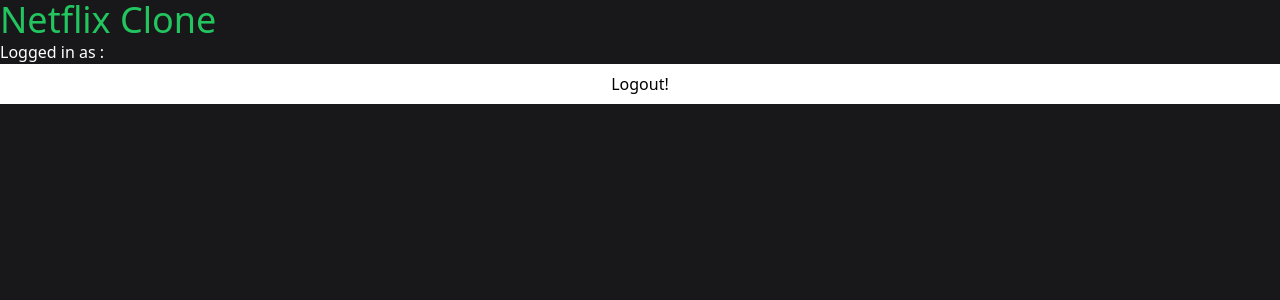
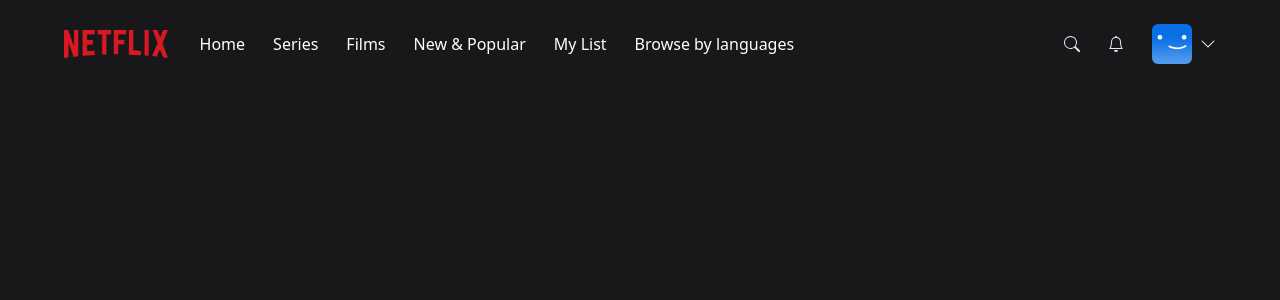
Before and after one commit to yfchenkeepgoing/Netflix_clone, a Next.js app: page / in a window 1280 px wide. Shown: the top 300 px of the page. Built offline with nearby package versions, Linux system fonts and the light colour scheme; no server answers; the database is empty; sample sign-in values are in the browser's storage.

Commit message:
Implement Navagation Component

```diff
--- /dev/null
+++ b/components/AccountMenu.tsx
@@ -0,0 +1,34 @@
+import { signOut } from "next-auth/react";
+import React from "react";
+
+interface AccountMenuProps {
+    visible: boolean;
+
+}
+
+const AccountMenu: React.FC<AccountMenuProps> = ({
+    visible
+}) => {
+    if (!visible) {
+        return null;
+    }
+
+    return (
+        <div className="bg-black w-56 absolute top-14 right-0 py-5 flex-col border-2 border-gray-800 flex">
+            <div className="flex flex-col gap-3">
+                <div className="px-3 group/item flex flex-row gap-3 items-center w-full">
+                    <img className="w-8 rounded-md" src="/images/default-blue.png" alt="" />
+                    <p className="text-white text-sm group-hover/item:underline">
+                        Username
+                    </p>
+                </div>
+                <hr className="bg-gray-600 border-0 h-px my-4" />
+                <div onClick={() => signOut()} className="px-3 text-center text-white text-sm hover:underline">
+                    Sign out of Netflix
+                </div>
+            </div>
+        </div>
+    )
+}
+
+export default AccountMenu;
--- /dev/null
+++ b/components/MobileMenu.tsx
@@ -0,0 +1,38 @@
+import React from 'react';
+
+interface MobileMenuProps {
+    visible?: boolean;
+}
+
+const MobileMenu: React.FC<MobileMenuProps> = ({ visible }) => {
+    if (!visible) {
+        return null;
+    }
+
+    return (
+        <div className="bg-black w-56 absolute top-8 left-0 py-5 flex-col border-2 border-gray-800 flex">
+            <div className='flex flex-col gap-4'>
+                <div className='px-3 text-center text-white hover:underline'>
+                    Home
+                </div>
+                <div className='px-3 text-center text-white hover:underline'>
+                    Series
+                </div>
+                <div className='px-3 text-center text-white hover:underline'>
+                    Films
+                </div>
+                <div className='px-3 text-center text-white hover:underline'>
+                    New & Popular
+                </div>
+                <div className='px-3 text-center text-white hover:underline'>
+                    My List
+                </div>
+                <div className='px-3 text-center text-white hover:underline'>
+                    Browse by Languages
+                </div>
+            </div>
+        </div>
+    )
+};
+
+export default MobileMenu;
--- /dev/null
+++ b/components/Navbar.tsx
@@ -0,0 +1,100 @@
+import { useCallback, useEffect, useState } from "react";
+import MobileMenu from "./MobileMenu";
+import NavbarItem from "./NavbarItem";
+
+import { BsChevronDown, BsSearch, BsBell } from 'react-icons/bs';
+import AccountMenu from "./AccountMenu";
+
+const TOP_OFFSET = 66;
+
+const Navbar = () => {
+    const [showMobileMenu, setShowMobileMenu] = useState(false);
+    const [showAccountMenu, setShowAccountMenu] = useState(false);
+    const [showBackground, setShowBackground] = useState(false);
+
+    useEffect(() => {
+        const handleScroll = () => {
+            if (window.scrollY >= TOP_OFFSET) {
+                setShowBackground(true);
+            } else {
+                setShowBackground(false);
+            }
+        }
+
+        window.addEventListener('scroll', handleScroll); // listen to scroll event
+
+        return () => {
+            window.removeEventListener('scroll', handleScroll); // remove listener
+        }
+    }, []);
+
+    const toggleMobileMenu = useCallback(() => {
+        setShowMobileMenu((current) => !current);
+    }, []);
+
+    const toggleAccountMenu = useCallback(() => {
+        setShowAccountMenu((current) => !current);
+    }, []);
+
+    return (
+        // navigation type
+        <nav className="w-full fixed z-40">
+            <div
+                className={`
+                    px-4
+                    md:px-16
+                    py-6
+                    flex
+                    flex-row
+                    items-center
+                    transition
+                    duration-500
+                    ${showBackground ? 'bg-zinc-900 bg-opacity-90' : ''}
+
+                `}
+            >
+                <img className="h-4 lg:h-7" src="/images/logo.png" alt="Logo" />
+                <div
+                    className="
+                    flex-row
+                    ml-8
+                    gap-7
+                    hidden
+                    lg:flex
+                    "
+                >
+                    <NavbarItem label="Home" />
+                    <NavbarItem label="Series" />
+                    <NavbarItem label="Films" />
+                    <NavbarItem label="New & Popular" />
+                    <NavbarItem label="My List" />
+                    <NavbarItem label="Browse by languages" />
+                </div>
+                <div onClick={toggleMobileMenu} className="lg:hidden flex flex-row items-center gap-2 ml-8 cursor-pointer relative">
+                    <p className="text-white text-sm">Browse</p>
+                    <BsChevronDown className={`text-white transition ${showMobileMenu ? `rotate-180` : `rotate-0`}`} />
+                    <MobileMenu visible={showMobileMenu} />
+                </div>
+                <div className="flex flex-row ml-auto gap-7 items-center">
+                    <div className="text-gray-200 hover:text-gray-300 cursor-pointer transition">
+                        <BsSearch />
+                    </div>
+                    <div className="text-gray-200 hover:text-gray-300 cursor-pointer transition">
+                        <BsBell />
+                    </div>
+
+                    <div onClick={toggleAccountMenu} className="flex flex-row items-center gap-2 cursor-pointer relative">
+                        <div className="w-6 h-6 lg:w-10 lg:h-10 rounded-md overflow-hidden">
+                            <img src="/images/default-blue.png" alt="" />
+                        </div>
+                        <BsChevronDown className={`text-white transition ${showAccountMenu ? `rotate-180` : `rotate-0`}`} />
+                        <AccountMenu visible={showAccountMenu} />
+                    </div>
+
+                </div>
+            </div>
+        </nav>
+    )
+}
+
+export default Navbar;
--- /dev/null
+++ b/components/NavbarItem.tsx
@@ -0,0 +1,18 @@
+import React from 'react';
+
+interface NavbarItemProps {
+    label: string;
+
+}
+
+const NavbarItem: React.FC<NavbarItemProps> = ({
+    label
+}) => {
+    return (
+        <div className="text-white cursor-pointer hover:text-gray-300 trasition">
+            {label}
+        </div>
+    )
+}
+
+export default NavbarItem;
--- a/pages/index.tsx
+++ b/pages/index.tsx
@@ -1,7 +1,6 @@
+import Navbar from "@/components/Navbar";
 import { NextPageContext } from "next";
-import { getSession, signOut } from "next-auth/react";
-
-import useCurrentUser from "@/hooks/useCurrentUser";
+import { getSession } from "next-auth/react";
 
 // fetch our session from client side
 // cannot use serverAuth
@@ -25,13 +24,10 @@
 }
 
 export default function Home() {
-  const { data : user } = useCurrentUser();
 
   return (
     <>
-      <h1 className="text-4xl text-green-500">Netflix Clone</h1>
-      <p className="text-white">Logged in as : {user?.email}</p>
-      <button className="h-10 w-full bg-white" onClick={() => signOut()}>Logout!</button>
+      <Navbar />
     </>
   );
 }
```
